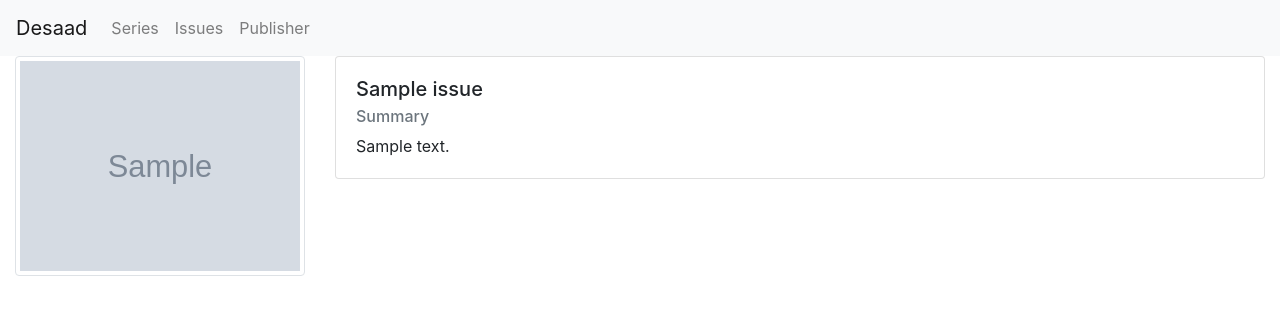
After one commit to bpepple/desaad, a Django app: template comics/templates/comics/issue_detail.html in a window 1280 px wide. The commit adds this page. Shown: the top 315 px of the page. Run offline with Django 3.2, Linux system fonts and the light colour scheme; the template is opened without the code that fills it: most values are stand-ins (such as "Sample title", 1, 10 or a date in 2020); grey boxes marked "Sample" are stand-in pictures; data that the repository does not hold is empty; some libraries are stand-ins or nearby versions.

Commit message:
Initial work on issue detail view

```diff
--- /dev/null
+++ b/comics/templates/comics/issue_detail.html
@@ -0,0 +1,23 @@
+{% extends parent_template|default:"base.html" %}
+{% load static %}
+
+{% block title %}{{ issue }}{% endblock title %}
+
+{% block content %}
+<div class="container-fluid">
+    <div class="row">
+        <div class="col">
+            <img src="{{ issue.image.url }}" alt="{{ issue }}" class="img-thumbnail">
+        </div>
+        <div class="col-9">
+            <div class="card">
+                <div class="card-body">
+                    <h5 class="card-title">{{ issue }}</h5>
+                    <h6 class="card-subtitle mb-2 text-muted">Summary</h6>
+                    <p class="card-text">{{ issue.desc }}</p>
+                </div>
+            </div>
+        </div>
+    </div>
+</div>
+{% endblock %}
--- a/comics/templates/comics/issue_list.html
+++ b/comics/templates/comics/issue_list.html
@@ -4,18 +4,18 @@
 {% block title %}Issues{% endblock title %}
 
 {% block content %}
-<div class="container">
+<div class="container-fluid">
     {% if issue_list %}
     <div class="row">
         {% for issue in issue_list %}
-        <div class="col-3">
+        <div class="col-2">
             {% if issue.image %}
             <img src="{{ issue.image.url }}" alt="{{ issue }}" class="img-thumbnail">
             {% else %}
             <img src="{% static 'site/img/image-not-found.webp' %}" alt="No image for {{ issue }}"
                 class="img-thumbnail">
             {%  endif %}
-            <p class="text-center"><a href="">{{ issue }}</a></p>
+            <p class="text-center"><a href="{% url 'issue:detail' issue.slug %}">{{ issue }}</a></p>
         </div>
         {% endfor %}
     </div>
--- a/comics/urls/issue.py
+++ b/comics/urls/issue.py
@@ -1,6 +1,9 @@
 from django.urls import path
 
-from comics.views.issue import IssueList
+from comics.views.issue import IssueDetail, IssueList
 
 app_name = "issue"
-urlpatterns = [path("", IssueList.as_view(), name="list")]
+urlpatterns = [
+    path("", IssueList.as_view(), name="list"),
+    path("<slug:slug>/", IssueDetail.as_view(), name="detail"),
+]
```
Also changed, not shown: comics/views/issue.py (+17 -1 lines).
